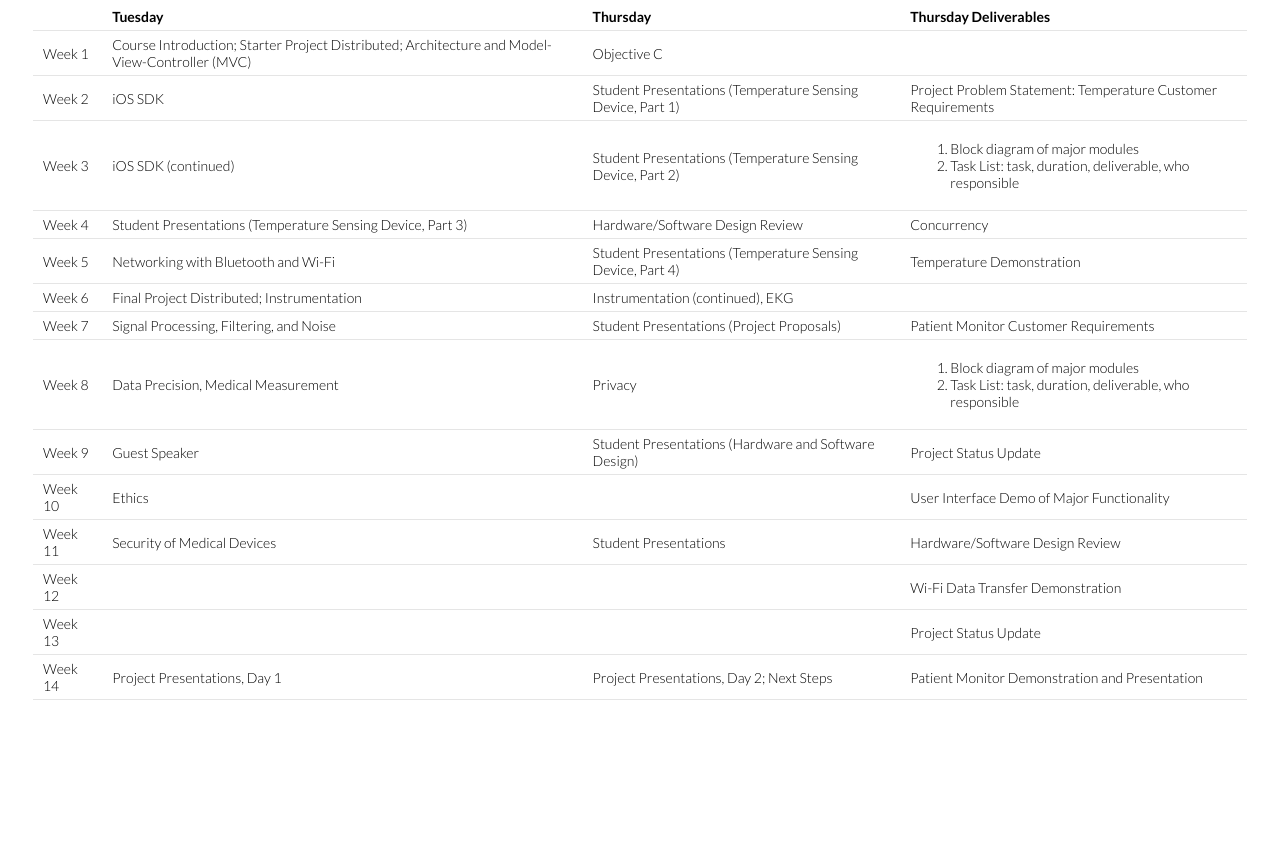
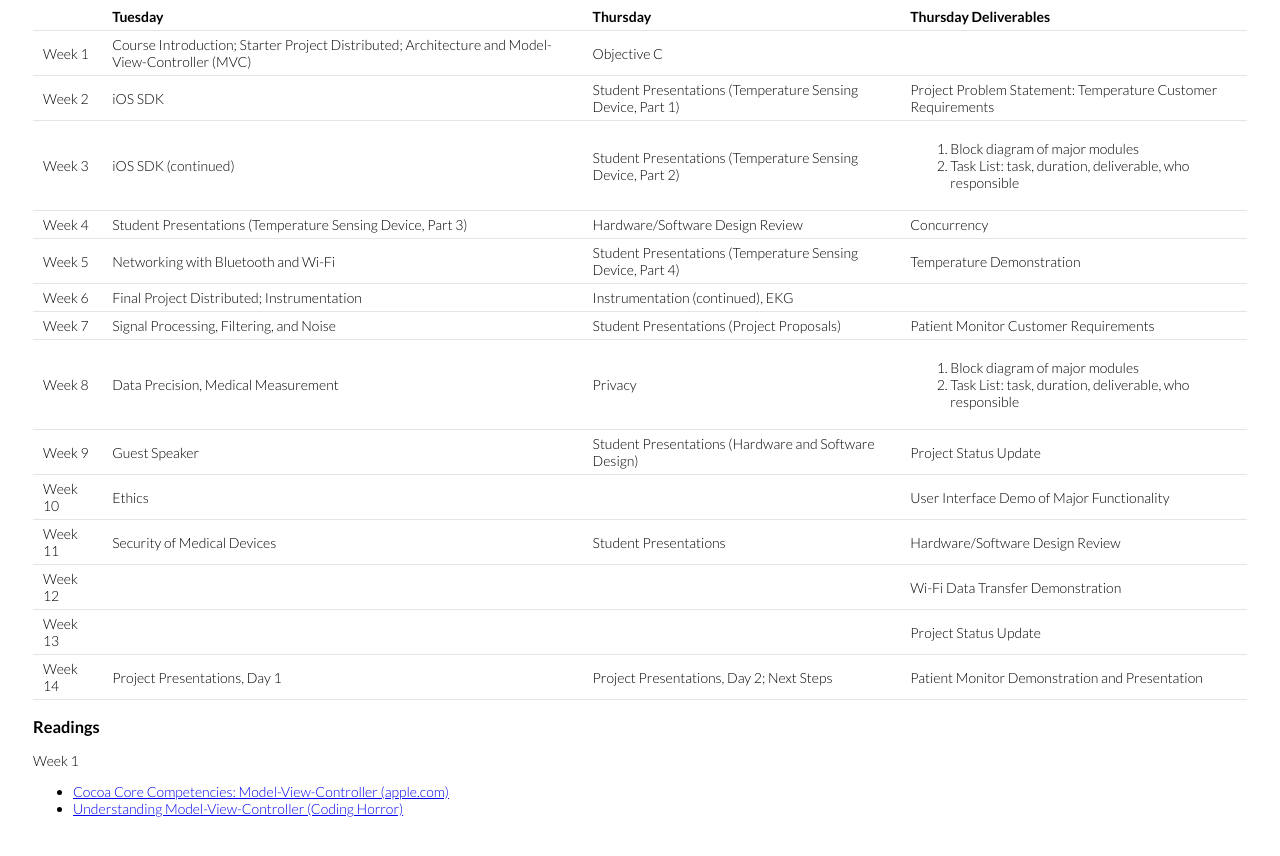
Before and after one commit to eangelica2014/MobileMedicalDevices, a plain HTML site: page index.html in a window 1280 px wide. Shown: the part 879-1735 px from the top of the page. Before the commit the page ends 1612 px from the top, so only its background shows below. Drawn offline with Linux system fonts and the light colour scheme.

Commit message:
Added readings

```diff
--- a/index.html
+++ b/index.html
@@ -159,6 +159,12 @@
 </tr>
 </table>
 
+<h3>Readings</h3>
+<p>Week 1</p>
+<ul>
+	<li><a href="https://developer.apple.com/library/ios/documentation/general/conceptual/devpedia-cocoacore/MVC.html" target="_blank">Cocoa Core Competencies: Model-View-Controller (apple.com)</a></li>
+	<li><a href="http://blog.codinghorror.com/understanding-model-view-controller/" target="_blank">Understanding Model-View-Controller (Coding Horror)</a></li>
+</ul>
 </div>
 
 </body>
```
